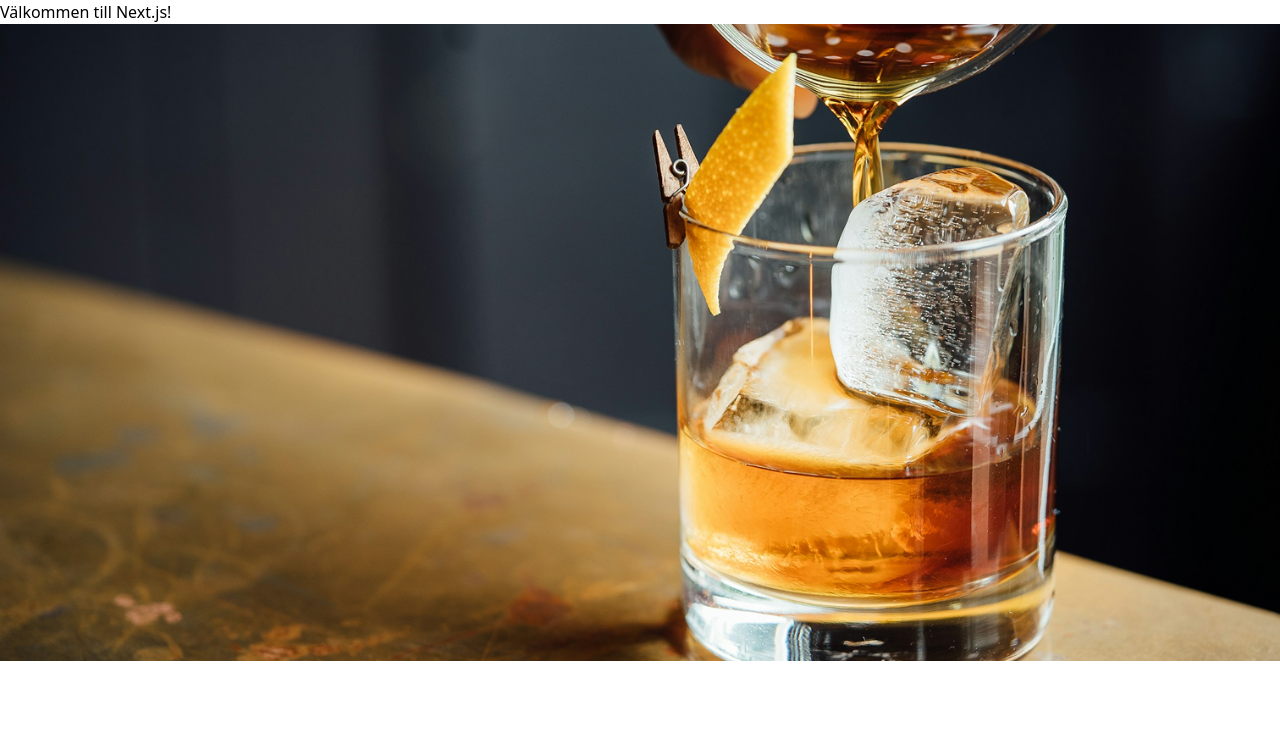
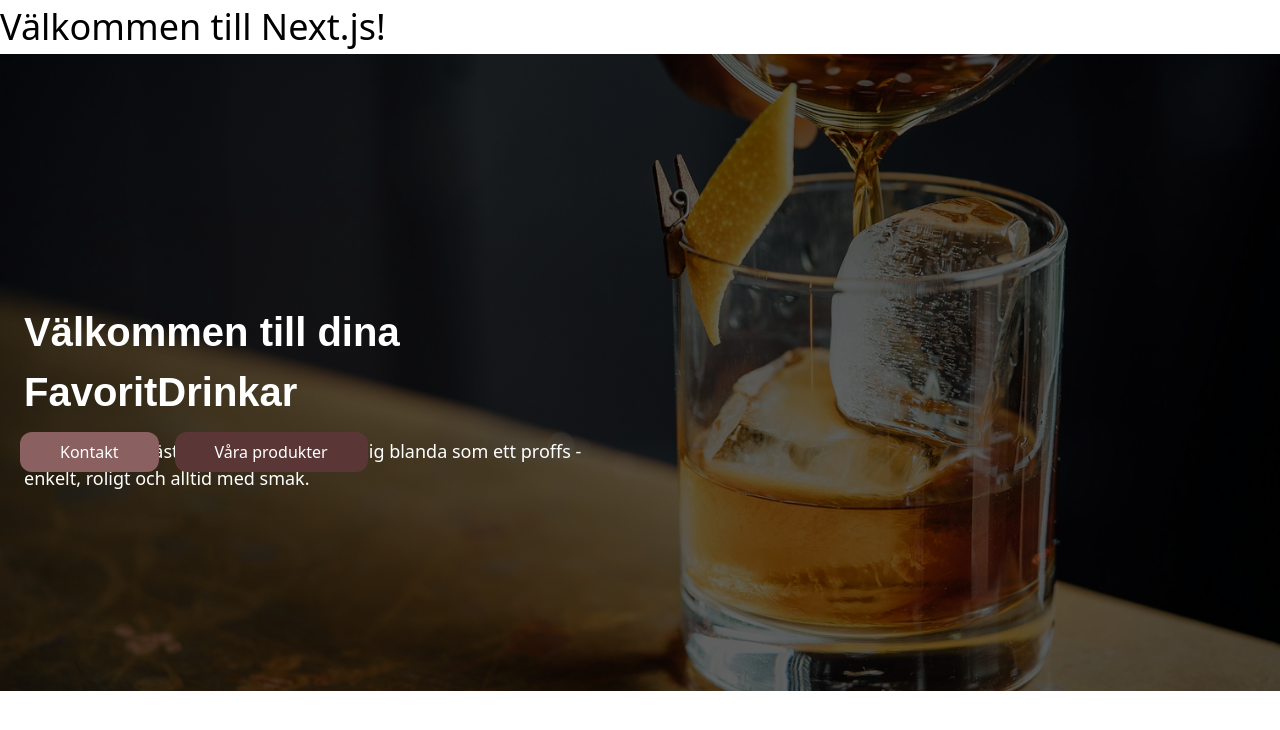
Before and after one commit to Topler97/Examensarbete, a Next.js app: page / in a window 1280 px wide. Shown: the top 730 px of the page. Built offline with nearby package versions, Linux system fonts and the light colour scheme.

Commit message:
created hero component

```diff
--- a/app/components/Button.jsx
+++ b/app/components/Button.jsx
@@ -6,7 +6,7 @@ export const Button = ({ buttonText, onClick, buttonColor }) => {
             style={{
                 backgroundColor: buttonColor,
             }}
-            className="text-white rounded-xl py-2 px-4 text-[16px] cursor-pointer"
+            className="text-white rounded-xl py-2 px-10 text-[16px] cursor-pointer"
         >
             {buttonText}
         </button>
--- a/app/components/Hero.jsx
+++ b/app/components/Hero.jsx
@@ -1,14 +1,39 @@
 import Image from "next/image";
+import { Button } from './Button';
 
 export const Hero = () => {
     return(
-        <header>
+        <header className="relative">
             <Image
                 src="/hero.png"
                 alt="hero image"
-                width={1500}
-                height={752}
+                width={1000}
+                height={750}
+                className="h-[350px] w-full md:h-full"
             />
+
+            <div className="absolute inset-0 bg-black opacity-62 z-10"></div>
+
+            <div className="absolute inset-0 flex flex-col z-20 text-white px-6 pt-12 md:w-1/2 md:top-[200px]">
+                <h1 className="text-[24px] font-bold font-primary pb-4 md:text-[40px]">Välkommen till dina FavoritDrinkar</h1>
+                <span className="md:text-[18px]">Utforska våra bästa drinkrecept och lär dig blanda som ett proffs - enkelt, roligt och alltid med smak.</span>
+            </div>
+
+            <div className="absolute inset-0 z-20 top-[200px] left-5 flex md:items-center md:top-[160px]">
+                <div className="mr-4">
+                    <Button
+                        buttonText={'Kontakt'}
+                        buttonColor={'#8B6060'}
+                    />
+                </div>
+                <div>
+                    <Button
+                        buttonText={'Våra produkter'}
+                        buttonColor={'#5B3636'}
+                    />
+                </div>
+            </div>
+
         </header>
     )
 }
--- a/app/globals.css
+++ b/app/globals.css
@@ -28,13 +28,23 @@
 }
 
 @layer base{
-    h1 h2 h3 h4{
+    /* h1 h2 h3 h4{
         font-family: var(--font-primary);
-    }
-    p a span div {
+    } */
+    p a div {
         font-size: var(--p);
         font-family: var(--font-secondary);
     }
+    span {
+        font-size: var(--span);
+    }
+    h1 {
+        font-size: var(--h1);
+    }
+}
+
+.font-primary {
+    font-family: var(--font-primary);
 }
 
 .bg-primary {
--- a/app/page.jsx
+++ b/app/page.jsx
@@ -1,4 +1,5 @@
 
+import { Button } from "./components/Button"
 import { Hero } from "./components/Hero"
 
 export default function Home() {
```
